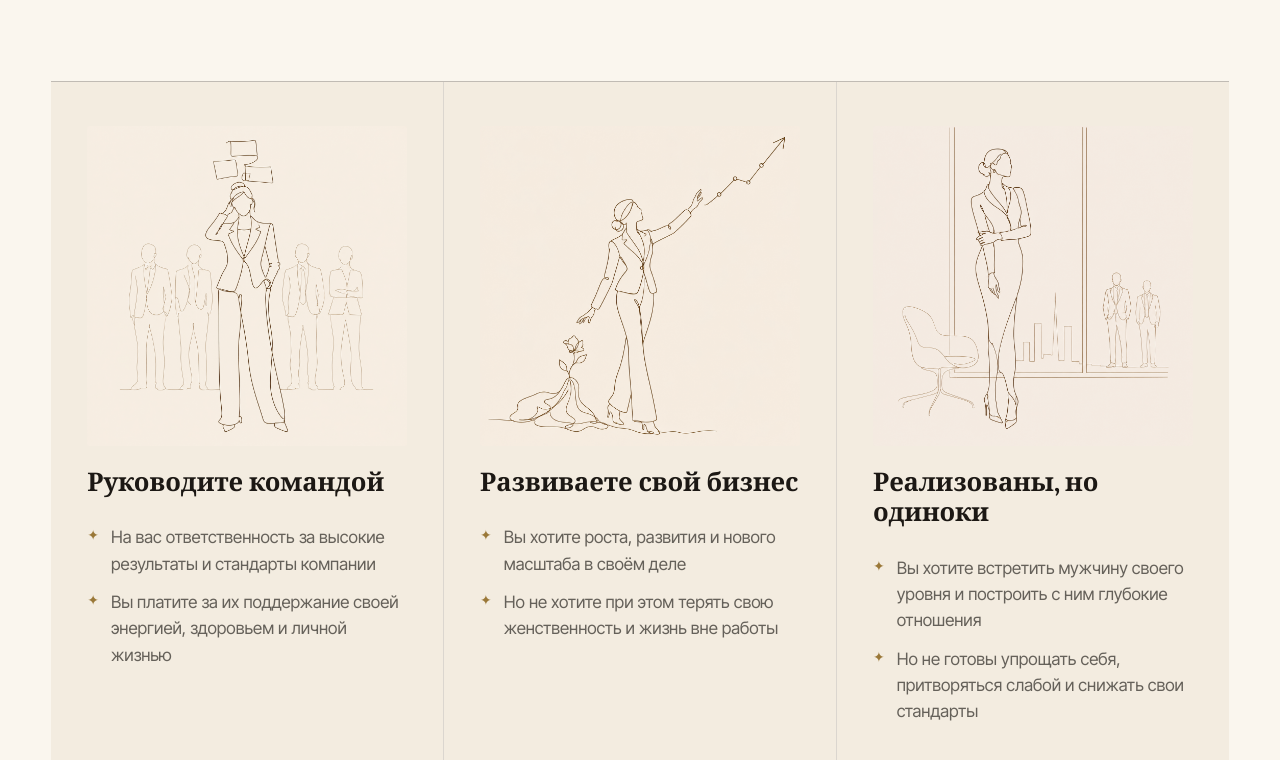
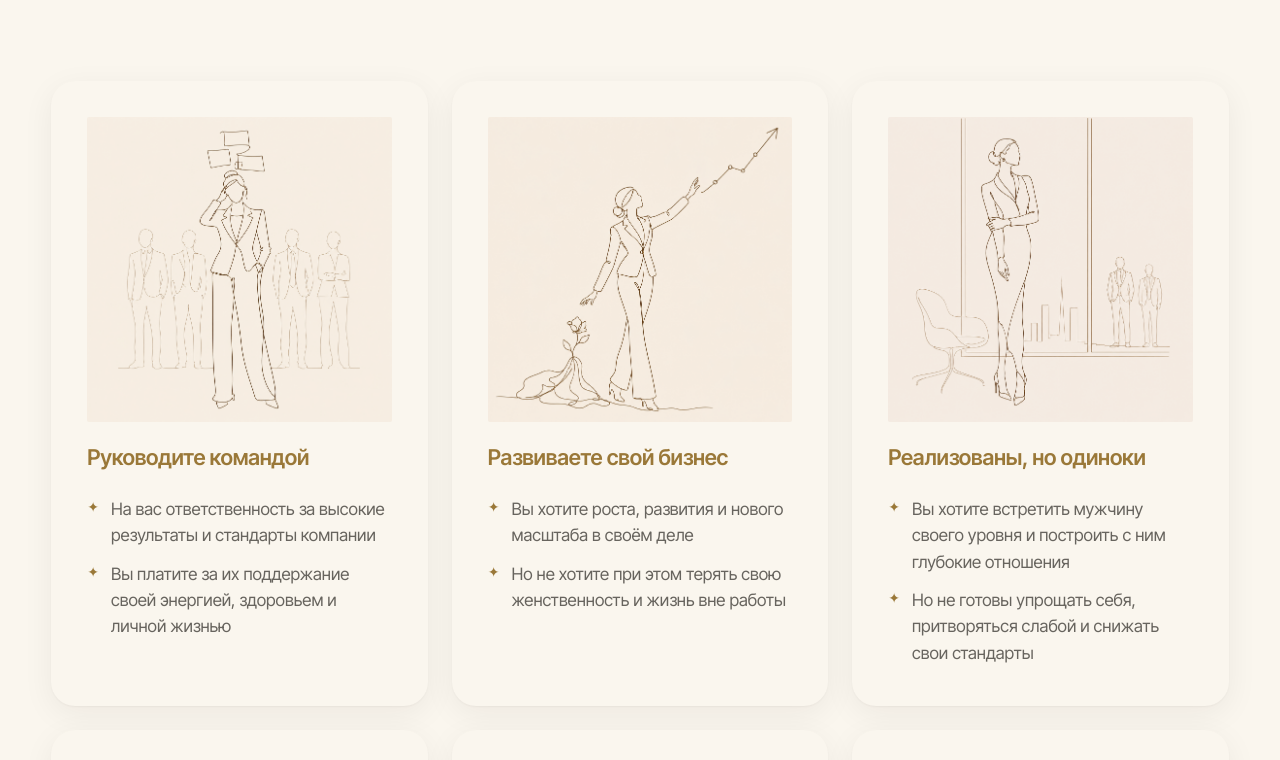
Before and after one commit to kratasuk/alchemy, a plain HTML site: page index.html in a window 1280 px wide. Shown: the part 1080-1840 px from the top of the page. Drawn offline with nearby package versions, Linux system fonts and the light colour scheme.

Commit message:
Who-for: rounded cards with shadow, gold sans-serif titles

```diff
--- a/index.html
+++ b/index.html
@@ -337,22 +337,26 @@
   .alc-whofor-grid {
     display: grid;
     grid-template-columns: repeat(3, 1fr);
-    gap: 1px;
-    background: var(--ink-hair);
-    border-top: 1px solid var(--ink-hair);
-    border-bottom: 1px solid var(--ink-hair);
+    gap: 24px;
+    background: transparent;
+    border: 0;
   }
   .alc-whofor-card {
-    background: var(--bg);
-    padding: 44px 36px 40px;
+    background: var(--paper);
+    border-radius: 24px;
+    padding: 36px 36px 40px;
     display: flex;
     flex-direction: column;
     gap: 22px;
     min-height: 480px;
     position: relative;
-    transition: background .35s;
-  }
-  .alc-whofor-card:hover { background: var(--paper); }
+    box-shadow: 0 8px 32px rgba(28, 24, 20, 0.06), 0 1px 2px rgba(28, 24, 20, 0.04);
+    transition: transform .25s, box-shadow .25s;
+  }
+  .alc-whofor-card:hover {
+    transform: translateY(-2px);
+    box-shadow: 0 14px 44px rgba(28, 24, 20, 0.10), 0 2px 4px rgba(28, 24, 20, 0.05);
+  }
   .alc-whofor-card .num { display: none; }
   .alc-whofor-illu {
     width: 100%;
@@ -368,11 +372,13 @@
   .alc-whofor-illu svg { width: 70%; height: auto; opacity: 0.78; }
   .alc-whofor-illu img { width: 100%; height: 100%; object-fit: cover; }
   .alc-whofor-title {
-    font-family: var(--serif);
-    font-size: clamp(22px, 2vw, 28px);
-    line-height: 1.18;
-    letter-spacing: -0.005em;
-    color: var(--ink);
+    font-family: var(--sans);
+    font-weight: 600;
+    font-size: clamp(20px, 1.7vw, 26px);
+    line-height: 1.2;
+    letter-spacing: -0.01em;
+    color: var(--gold);
+    text-wrap: balance;
   }
   .alc-whofor-bullets {
     list-style: none;
```
